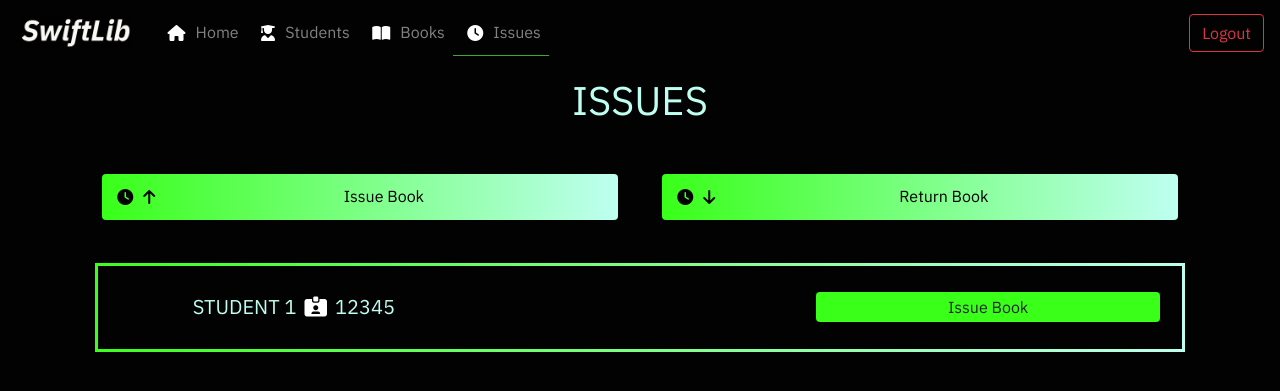
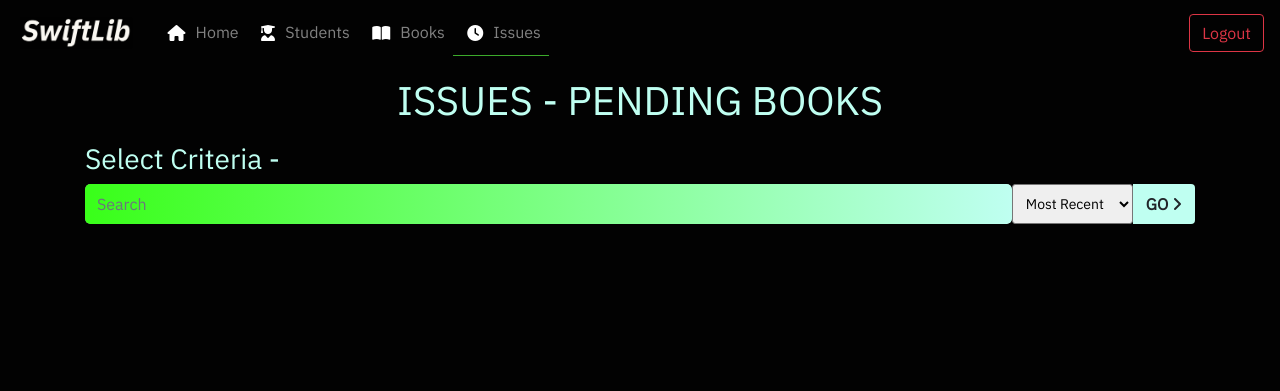
Before and after one commit to anirudhRowjee/swiftlib-django, a Django app: page /issues/ in a window 1280 px wide. Shown: the top 391 px of the page. Run offline with Django 3.2, Linux system fonts and the light colour scheme; some libraries are stand-ins or nearby versions.

Commit message:
Added search bar to issues page, along with filter criteria select

```diff
--- a/swiftlib/home/templates/home/login.html
+++ b/swiftlib/home/templates/home/login.html
@@ -26,6 +26,7 @@
                 <div class='card-body'>
                     <h1 class='card-title'> LOGIN </h1>
                     <form name='loginform' action='#' method='POST'>
+                        {% csrf_token %}
                         <div class='form-group'>
                             <input class='form-control' type='email' name='emailinput' placeholder='email ID'>
                         </div>
--- a/swiftlib/issues/templates/issues/issues.html
+++ b/swiftlib/issues/templates/issues/issues.html
@@ -6,90 +6,23 @@
 {% block content %}
      <div class='container'>
          <div class='header mx-auto'>
-             <h1 class='pageheader-text'> ISSUES </h1>
+             <h1 class='pageheader-text'> ISSUES - PENDING BOOKS </h1>
          </div>
-
-         <div class='results'>
-
-         </div>
-
-
-         <div class='header mx-auto'>
-             <div class="row">
-                 <div class="col-sm btn-div">
-                     <button class='btn qa-button' data-toggle="modal" data-target="#addissuemodal">
-                         <i class="fas fa-clock stdicon qa-button-icon"></i><i class="fas fa-arrow-up stdicon qa-button-icon"></i> Issue Book
-                         </button>
-                 </div>
-                <div class="col-sm btn-div">
-                    <button class='btn qa-button' data-toggle="modal" data-target="#returnissuemodal">
-                        <i class="fas fa-clock stdicon qa-button-icon"></i><i class="fas fa-arrow-down stdicon qa-button-icon"></i> Return Book
-                    </button>
-                </div>
-             </div>
-         </div>
-         <!-- STUDENT INFO SMALL -->
-         <div class='mx-auto header'>
-             <div class='std-info-mini row mx-auto container'>
-                 <p class='student-name col-sm my-auto'  data-toggle="modal" data-target="#issue1info"> STUDENT 1 <i class="fas fa-id-card-alt stdicon whiteicon"></i> 12345 </p>
-                 <p class='student-name col-sm my-auto'>  </p>
-                 <button class='btn student-info-small-button col-sm my-auto'> Issue Book </button>
-             </div>
-         </div>
-
-     </div>
-
-     <!-- Modal for issue info - loops -->
-     <div class="modal fade" id="issue1info" tabindex="-1" role="dialog" aria-labelledby="exampleModalLabel" aria-hidden="true">
-         <div class="modal-dialog s-modal" role="document">
-             <div class="modal-content">
-                 <div class="modal-header s-modal-header">
-                     <h5 class="modal-title" id="exampleModalLabel"> Issue <> ID</h5>
-                     <button type="button" class="close whiteicon" data-dismiss="modal" aria-label="Close">
-                     <span aria-hidden="true">&times;</span>
-                     </button>
-                 </div>
-                 <div class="modal-body s-modal-body">
-                     <!-- IFRAME FOR  ISSUE INFO PAGE HERE -->
-                     <iframe class='mx-auto iframe-custom issues-add-form' scrolling="no" src="{ % url 'bookinfo' % }">
-                    </iframe>
-                 </div>
-             </div>
-         </div>
-     </div>
-
-     <!-- Modal to issue book -->
-     <div class="modal fade" id="addissuemodal" tabindex="-1" role="dialog" aria-labelledby="exampleModalLabel" aria-hidden="true">
-         <div class="modal-dialog s-modal" role="document">
-             <div class="modal-content">
-                 <div class="modal-header s-modal-header">
-                     <h5 class="modal-title" id="exampleModalLabel">Issue book</h5>
-                     <button type="button" class="close" data-dismiss="modal" aria-label="Close" >
-                     <span aria-hidden="true">&times;</span>
-                     </button>
-                 </div>
-                 <div class="modal-body s-modal-body">
-                     <iframe class='mx-auto iframe-custom issues-add-form'  scrolling="no" src="{% url 'issuebook' %}" >
-                    </iframe>
-                 </div>
-             </div>
-         </div>
-     </div>
-       <!-- Modal to return book -->
-         <div class="modal fade" id="returnissuemodal" tabindex="-1" role="dialog" aria-labelledby="exampleModalLabel" aria-hidden="true">
-         <div class="modal-dialog s-modal" role="document">
-             <div class="modal-content">
-                 <div class="modal-header s-modal-header">
-                     <h5 class="modal-title" id="exampleModalLabel">Return book</h5>
-                     <button type="button" class="close" data-dismiss="modal" aria-label="Close" >
-                     <span aria-hidden="true">&times;</span>
-                     </button>
-                 </div>
-                 <div class="modal-body s-modal-body">
-                    <iframe class='mx-auto iframe-custom issues-return-form'  scrolling="no" src="{% url 'returnbook'%}">
-                    </iframe>
-                 </div>
-             </div>
-         </div>
-     </div>
+        <div class='mx-auto'>
+            <!-- show all books pending to be returned -->
+            <h3 class='pageheader-text'> Select Criteria -  </h3>
+            <div class=' mx-auto' id='issues-bar'>
+                <!-- selection for search and sort criteria -->
+                <form method='post' class='searchform'>
+                    {% csrf_token %}
+                    <div class='form-group searchform input-group'>
+                        <input type='text' id='searchbar' class='form-control' name='search_query' placeholder='Search'>
+                        <select name='sort_criteria' placeholder='filter' class='issue-selection-bar-content form-control-sm searchbar-drop my-auto'>
+                            <option value='newest'> Most Recent </option>
+                            <option value='oldest'> Least Recent </option>
+                        </select>
+                        <button type='button' id='searchbutton' class='btn input-group-addon'><strong> GO </strong><i class="fas fa-angle-right"></i> </button>
+                    </div>
+            </div>
+        </div>
 {% endblock %}
--- a/swiftlib/swiftlib/static/assets/style.css
+++ b/swiftlib/swiftlib/static/assets/style.css
@@ -1,3 +1,4 @@
+/*working file!*/
 html {
     height: 100%;
     background-color: #020202;
@@ -95,6 +96,7 @@ body{
     height: 40px;
     background-image: linear-gradient(to right, #39ff19, #bffff1);
     border: none;
+    border-radius: 5px;
 }
 
 #searchbar:focus{
@@ -342,3 +344,25 @@ p {
 .error{
     color: red;
 }
+
+.issues-selection-bar{
+    background-color: white;
+    font-color: black;
+    padding: 1px;
+    border: 5px solid#39ff19;
+    border-radius: 7px;
+}
+
+.issues-selection-bar p{
+    color: black;
+}
+
+.issues-selection-bar-content{
+    color: #39ff19;
+    padding: 5px;
+}
+
+.searchbar-drop{
+    height: 100%;
+    padding: 9px;
+}
```
Also changed, not shown: swiftlib/static/assets/style.css (+12 -0 lines), 1 other file.
